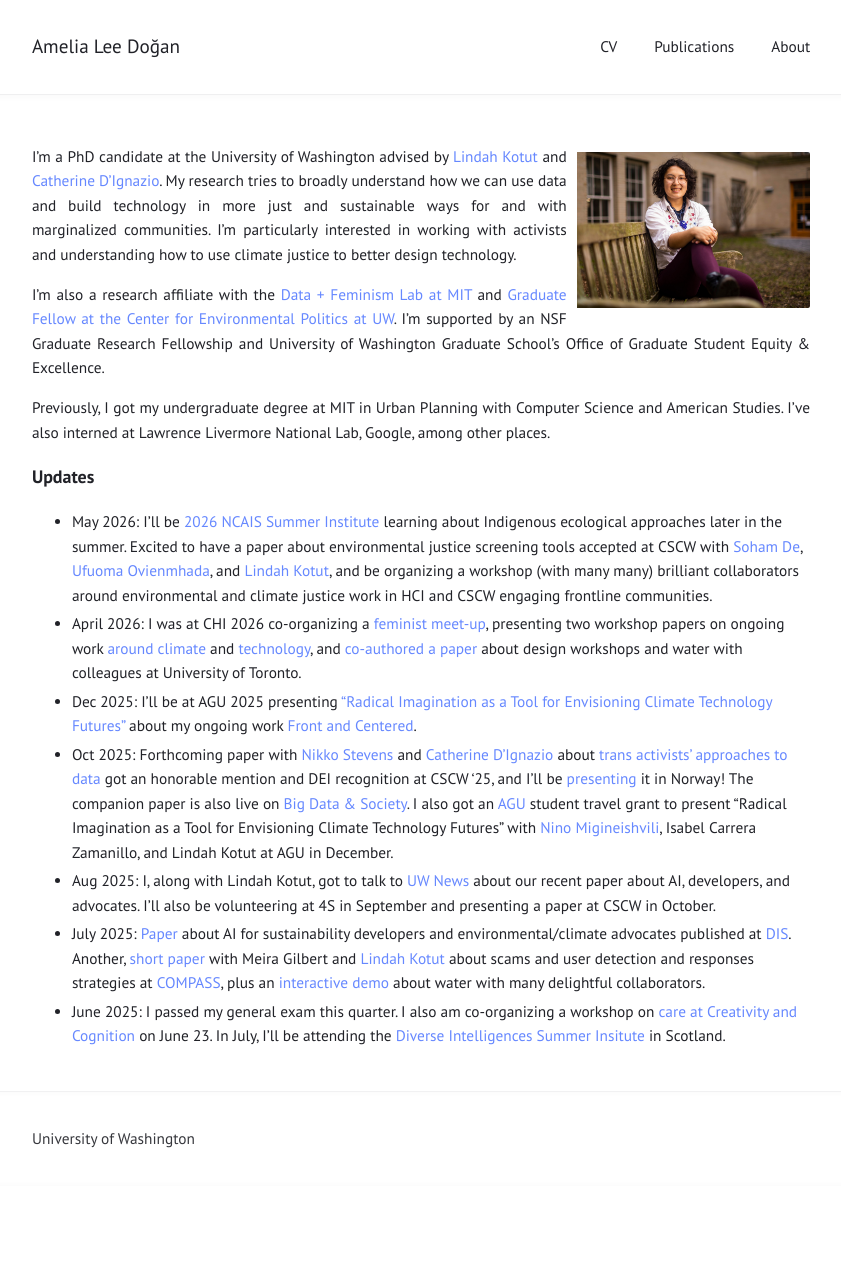
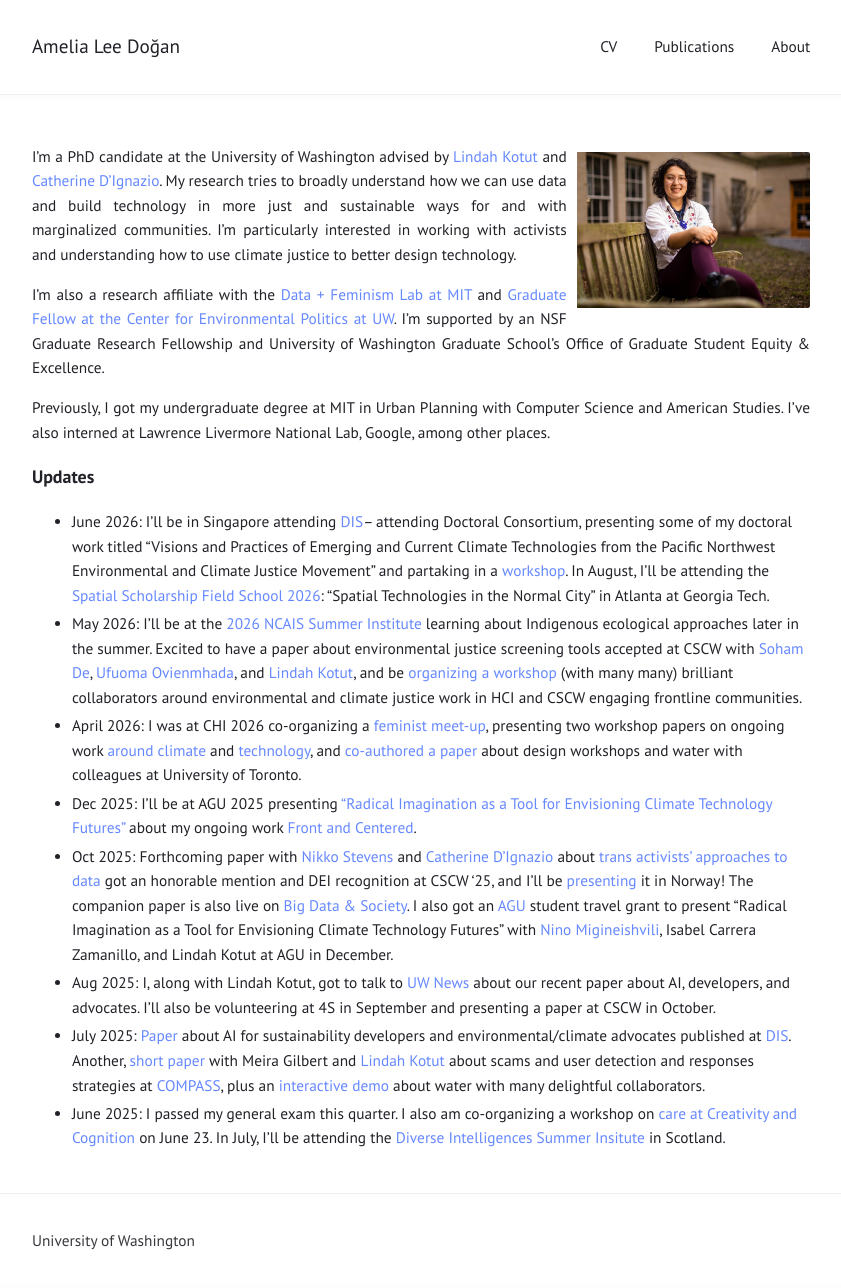
Before and after one commit to ameliadogan/ameliadogan.github.io, a Jekyll site: the page built from index.md, in a window 1280 px wide. Shown: the whole page, without its empty margins (219-1060 px from the left). Built offline with Jekyll 4.4.1, drawn with Linux system fonts in a browser that asks for light colours; before the commit the page ends 1186 px from its top, so only the background shows below that.

Commit message:
Update index.md

```diff
--- a/index.md
+++ b/index.md
@@ -11,7 +11,8 @@ Previously, I got my undergraduate degree at MIT in Urban Planning with Computer
 
 ### Updates
 
-* May 2026: I'll be [2026 NCAIS Summer Institute](https://www.newberry.org/calendar/2026-ncais-summer-institute) learning about Indigenous ecological approaches later in the summer. Excited to have a paper about environmental justice screening tools accepted at CSCW with [Soham De](https://sohamde.in/), [Ufuoma Ovienmhada](https://www.itsufuoma.com/), and [Lindah Kotut](https://faculty.washington.edu/kotut/), and be organizing a workshop (with many many) brilliant collaborators around environmental and climate justice work in HCI and CSCW engaging frontline communities.
+* June 2026: I'll be in Singapore attending [DIS](https://dis.acm.org/2026/)-- attending Doctoral Consortium, presenting some of my doctoral work titled "Visions and Practices of Emerging and Current Climate Technologies from the Pacific Northwest Environmental and Climate Justice Movement" and partaking in a [workshop](https://reworldingmth.wordpress.com/). In August, I'll be attending the [Spatial Scholarship Field School 2026](https://sites.gatech.edu/sts-fieldschool/fieldschool/): “Spatial Technologies in the Normal City” in Atlanta at Georgia Tech.
+* May 2026: I'll be at the [2026 NCAIS Summer Institute](https://www.newberry.org/calendar/2026-ncais-summer-institute) learning about Indigenous ecological approaches later in the summer. Excited to have a paper about environmental justice screening tools accepted at CSCW with [Soham De](https://sohamde.in/), [Ufuoma Ovienmhada](https://www.itsufuoma.com/), and [Lindah Kotut](https://faculty.washington.edu/kotut/), and be [organizing a workshop](https://ecjcscw2026workshop.netlify.app/) (with many many) brilliant collaborators around environmental and climate justice work in HCI and CSCW engaging frontline communities.
 * April 2026: I was at CHI 2026 co-organizing a [feminist meet-up](https://dl.acm.org/doi/10.1145/3772363.3778787), presenting two workshop papers on ongoing work [around climate](https://drive.google.com/file/d/11LT43vo8uEgcl8ouPPpMS3VwRnty45oJ/view?usp=sharing) and [technology](https://hci-terra.github.io/assets/submissions/CHI_2026_HCI_TERRA_Migineishvili.pdf), and [co-authored a paper](https://dl.acm.org/doi/10.1145/3772318.3790410) about design workshops and water with colleagues at University of Toronto.
 * Dec 2025: I'll be at AGU 2025 presenting ["Radical Imagination as a Tool for Envisioning Climate Technology Futures"](https://agu.confex.com/agu/agu25/meetingapp.cgi/Paper/1988656) about my ongoing work [Front and Centered](https://frontandcentered.org/).
 * Oct 2025: Forthcoming paper with [Nikko Stevens](https://nikkistevens.com/) and [Catherine D'Ignazio](https://kanarinka.com/) about [trans activists' approaches to data](https://dl.acm.org/doi/abs/10.1145/3757682) got an honorable mention and DEI recognition at CSCW '25, and I'll be [presenting](https://programs.sigchi.org/cscw/2025/program/session/213515) it in Norway! The companion paper is also live on [Big Data & Society](https://journals.sagepub.com/doi/full/10.1177/20539517251381694). I also got an [AGU](https://www.agu.org/annual-meeting) student travel grant to present "Radical Imagination as a Tool for Envisioning Climate Technology Futures" with [Nino Migineishvili](https://www.nino-m.com/), Isabel Carrera Zamanillo, and Lindah Kotut at AGU in December.
```
